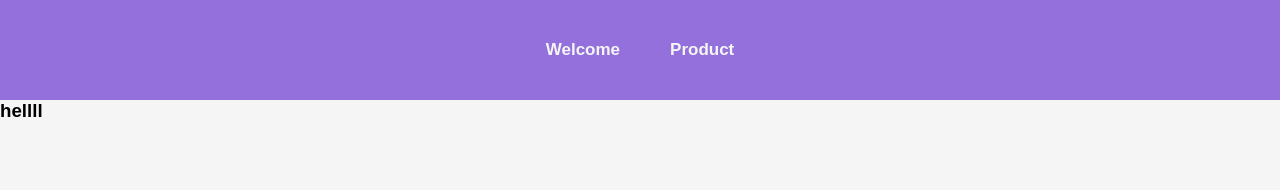
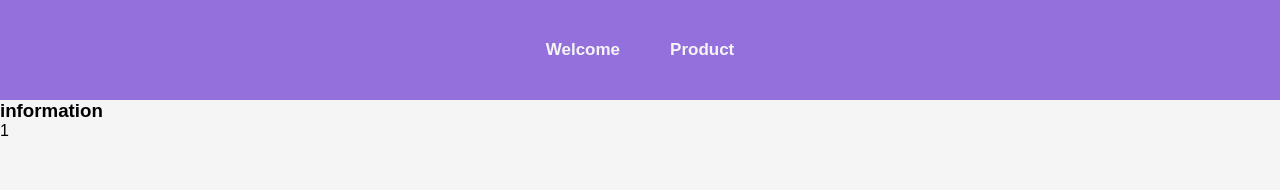
Before and after one commit to MahsumaRezai/React_Router, a JavaScript app: page /product/1 in a window 1280 px wide. Shown: the top 190 px of the page. Built offline with nearby package versions, Linux system fonts and the light colour scheme.

Commit message:
add Product data

```diff
--- a/src/App.js
+++ b/src/App.js
@@ -1,19 +1,24 @@
-import { Route } from 'react-router-dom'
+import { Route, Switch } from 'react-router-dom'
 import Welcome from './pages/Welcome';
 import Products from './pages/Proudect';
 import MainHeader from './componet/MainHeader';
+import Proudectdel from './pages/Productdel';
 
 function App() {
   return (
     <div>
       <MainHeader />
-      <Route path="/welcome">
-        <Welcome />
-      </Route>
-      <Route path='/product'>
-        <Products />
-      </Route>
-
+      <Switch>
+        <Route path="/welcome">
+          <Welcome />
+        </Route>
+        <Route path='/product' exact>
+          <Products />
+        </Route>
+        <Route path='/product/:productId'>
+          <Proudectdel />
+        </Route>
+      </Switch>
 
     </div>
   );
--- /dev/null
+++ b/src/pages/Productdel.js
@@ -0,0 +1,13 @@
+import {useParams} from  'react-router-dom'
+const Proudectdel=()=>{
+    const params=useParams();
+    console.log(params.productId)
+
+    return (
+        <section >
+            <h3>information</h3>
+            <p>{params.productId}</p>
+        </section>
+    )
+}
+export default Proudectdel;
--- a/src/pages/Proudect.js
+++ b/src/pages/Proudect.js
@@ -1,4 +1,13 @@
+import { Link } from 'react-router-dom'
 const Products = () => {
-    return <h3>hellll</h3>
+    return (
+        <header>
+            <ul>
+                <li><Link to='/product 1'>prodouct 1</Link></li>
+                <li><Link to='/product 2'>prodouct 3</Link></li>
+                <li><Link to='/product 3'>prodouct 3</Link></li>
+            </ul>
+        </header>
+    )
 }
 export default Products;
```
